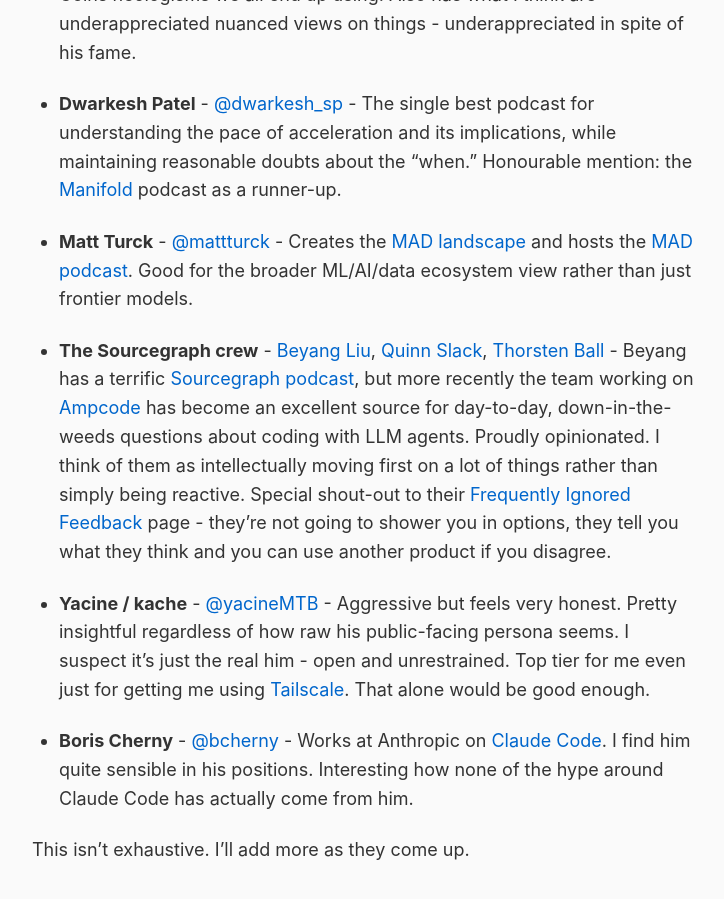
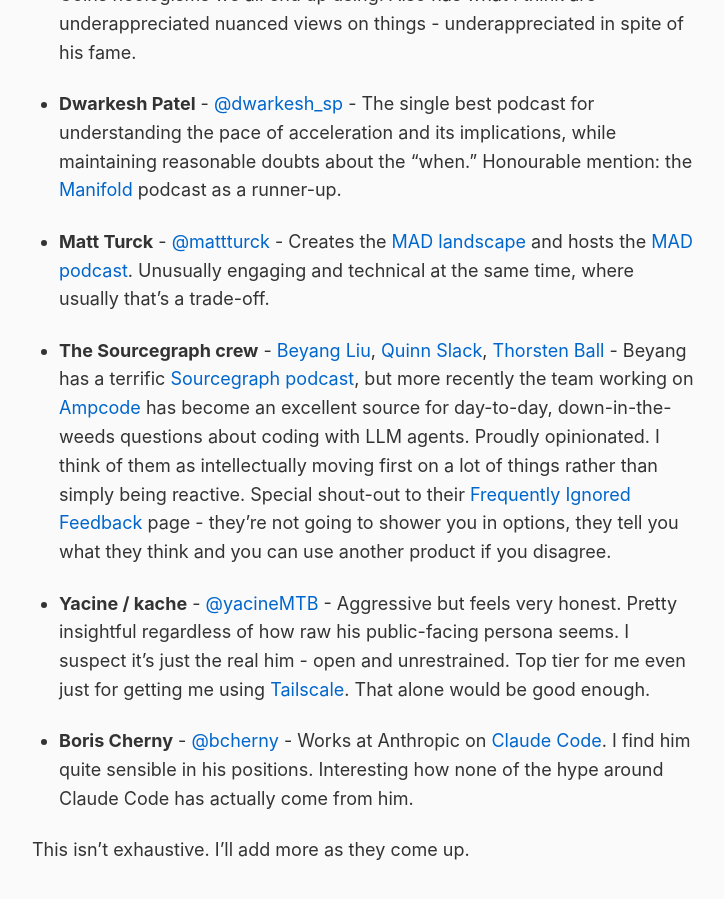
Before and after one commit to rob137/rob137.github.io, a Jekyll site: the page built from _posts/2026-01-02-how-i-keep-up.md, in a window 1280 px wide and 900 px high, scrolled down 1678 px. Shown: the whole window, without its empty margins (275-999 px from the left). Built offline with Jekyll 4.4.1, drawn with Linux system fonts in a browser that asks for light colours.

Commit message:
Sharpen MAD podcast description
Co-Authored-By: Claude Opus 4.5 <noreply@anthropic.com>

```diff
--- a/_posts/2026-01-02-how-i-keep-up.md
+++ b/_posts/2026-01-02-how-i-keep-up.md
@@ -39,7 +39,7 @@ That said, if you do want to go to the source:
 
 - **Dwarkesh Patel** - [@dwarkesh_sp](https://x.com/dwarkesh_sp) - The single best podcast for understanding the pace of acceleration and its implications, while maintaining reasonable doubts about the "when." Honourable mention: the [Manifold](https://www.youtube.com/@ManifoldPodcast) podcast as a runner-up.
 
-- **Matt Turck** - [@mattturck](https://x.com/mattturck) - Creates the [MAD landscape](https://mad.firstmark.com/) and hosts the [MAD podcast](https://www.youtube.com/@TheMADPodcast). Good for the broader ML/AI/data ecosystem view rather than just frontier models.
+- **Matt Turck** - [@mattturck](https://x.com/mattturck) - Creates the [MAD landscape](https://mad.firstmark.com/) and hosts the [MAD podcast](https://www.youtube.com/@TheMADPodcast). Unusually engaging and technical at the same time, where usually that's a trade-off.
 
 - **The Sourcegraph crew** - [Beyang Liu](https://x.com/beyang), [Quinn Slack](https://x.com/sqs), [Thorsten Ball](https://x.com/thorstenball) - Beyang has a terrific [Sourcegraph podcast](https://www.youtube.com/@Sourcegraph), but more recently the team working on [Ampcode](https://ampcode.com/) has become an excellent source for day-to-day, down-in-the-weeds questions about coding with LLM agents. Proudly opinionated. I think of them as intellectually moving first on a lot of things rather than simply being reactive. Special shout-out to their [Frequently Ignored Feedback](https://ampcode.com/fif) page - they're not going to shower you in options, they tell you what they think and you can use another product if you disagree.
 
```
